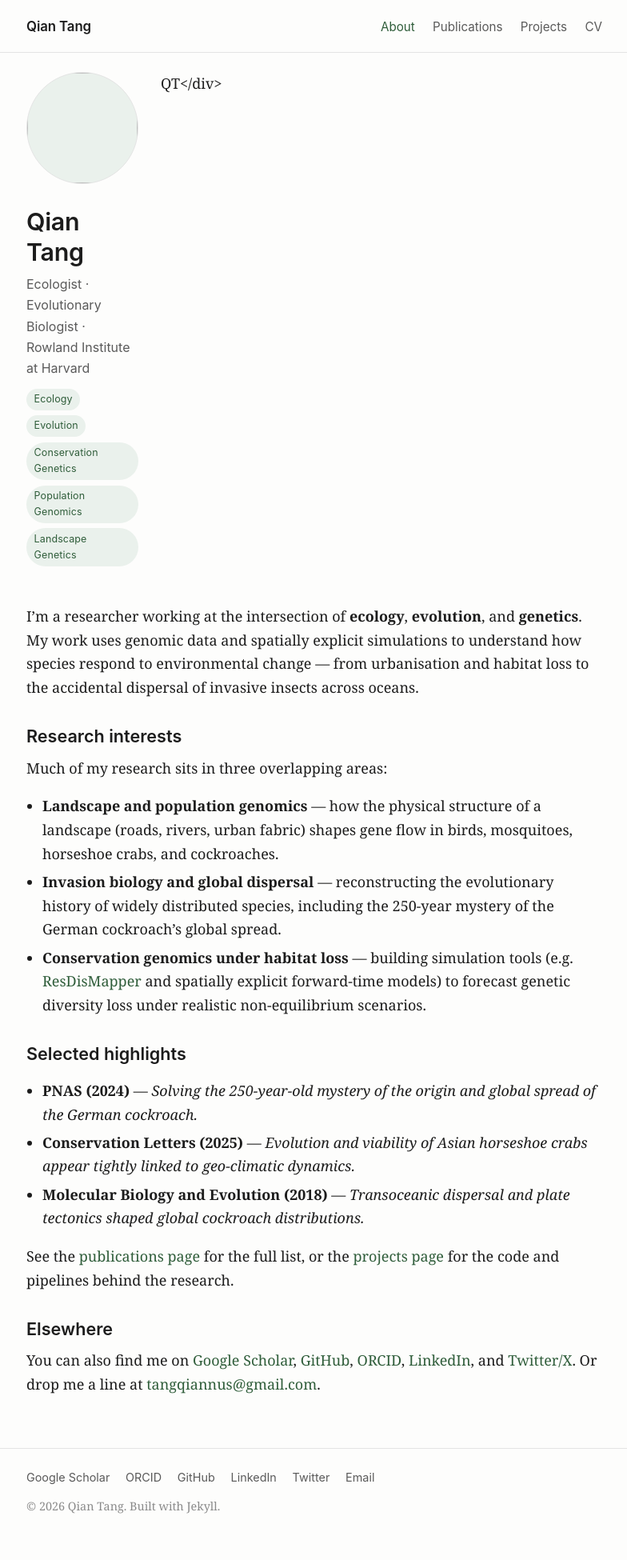
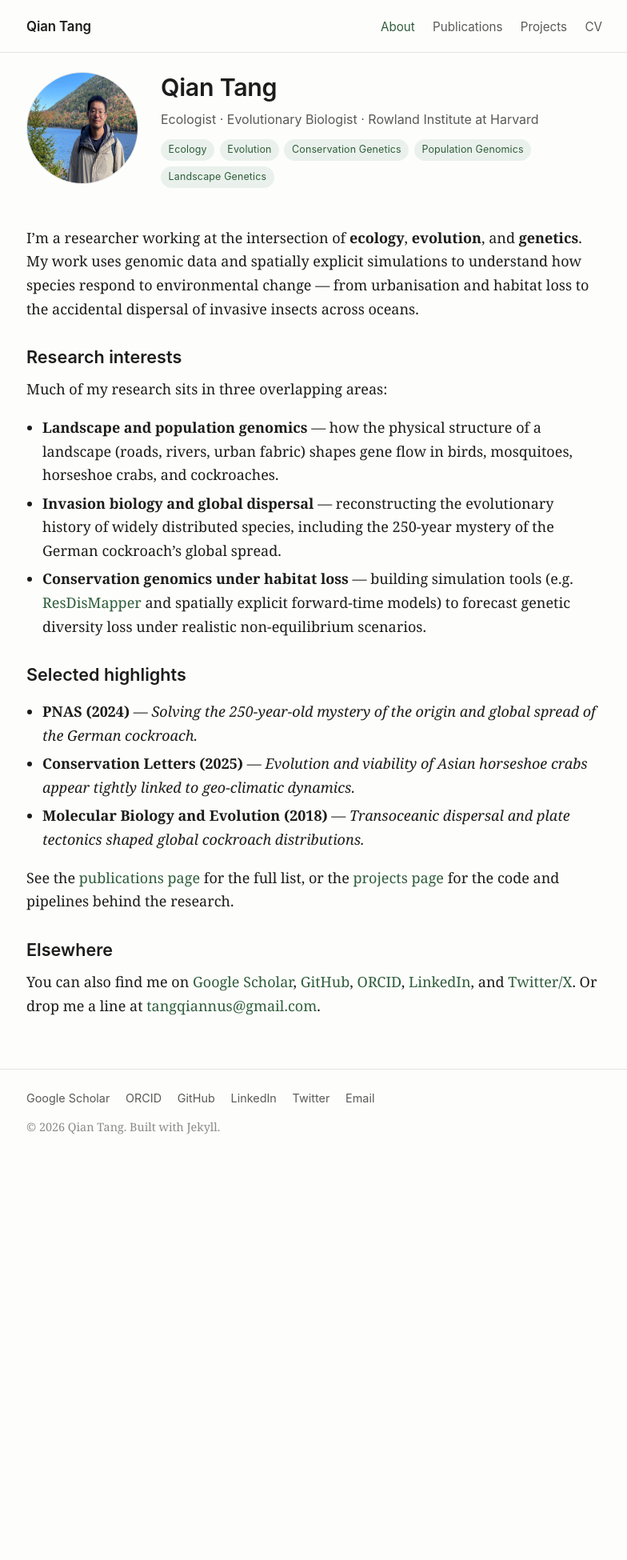
Before and after one commit to qt37t247/qt37t247.github.io, a Jekyll site: the page built from index.md, in a window 1280 px wide. Shown: the whole page at 80% size, without its empty margins (247-1031 px from the left). Built offline with Jekyll 4.4.1, drawn with Linux system fonts in a browser that asks for light colours; after the commit the page ends 1477 px from its top, so only the background shows below that.

Commit message:
Update index.md

```diff
--- a/index.md
+++ b/index.md
@@ -5,7 +5,7 @@ description: Qian Tang — ecologist and evolutionary biologist at the Rowland I
 ---
 
 <section class="hero">
-  <img class="avatar" aria-hidden="true">QT</div>
+  <img class="avatar" src="{{ '/assets/img/avatar.jpg' | relative_url }}" alt="Photo of Qian Tang">
   <div>
     <h1>Qian Tang</h1>
     <p class="role">Ecologist &middot; Evolutionary Biologist &middot; Rowland Institute at Harvard</p>
```
